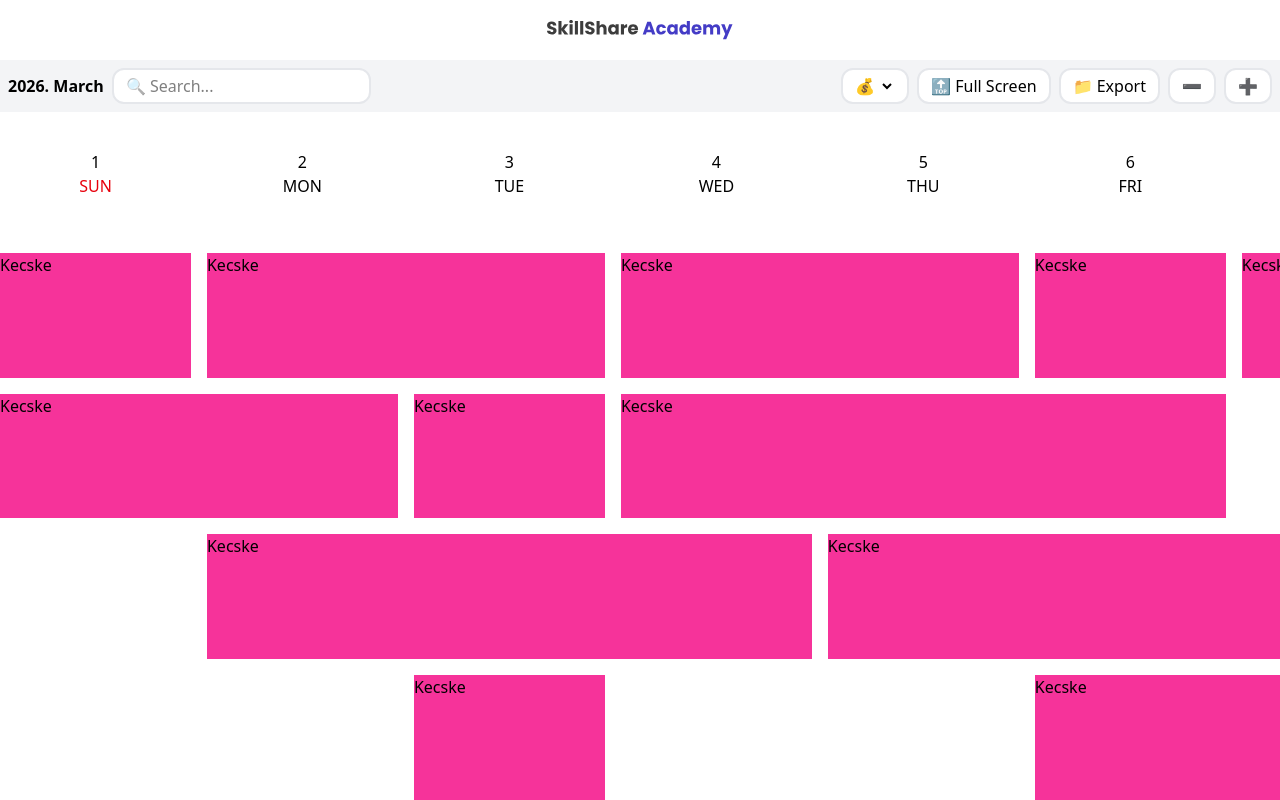
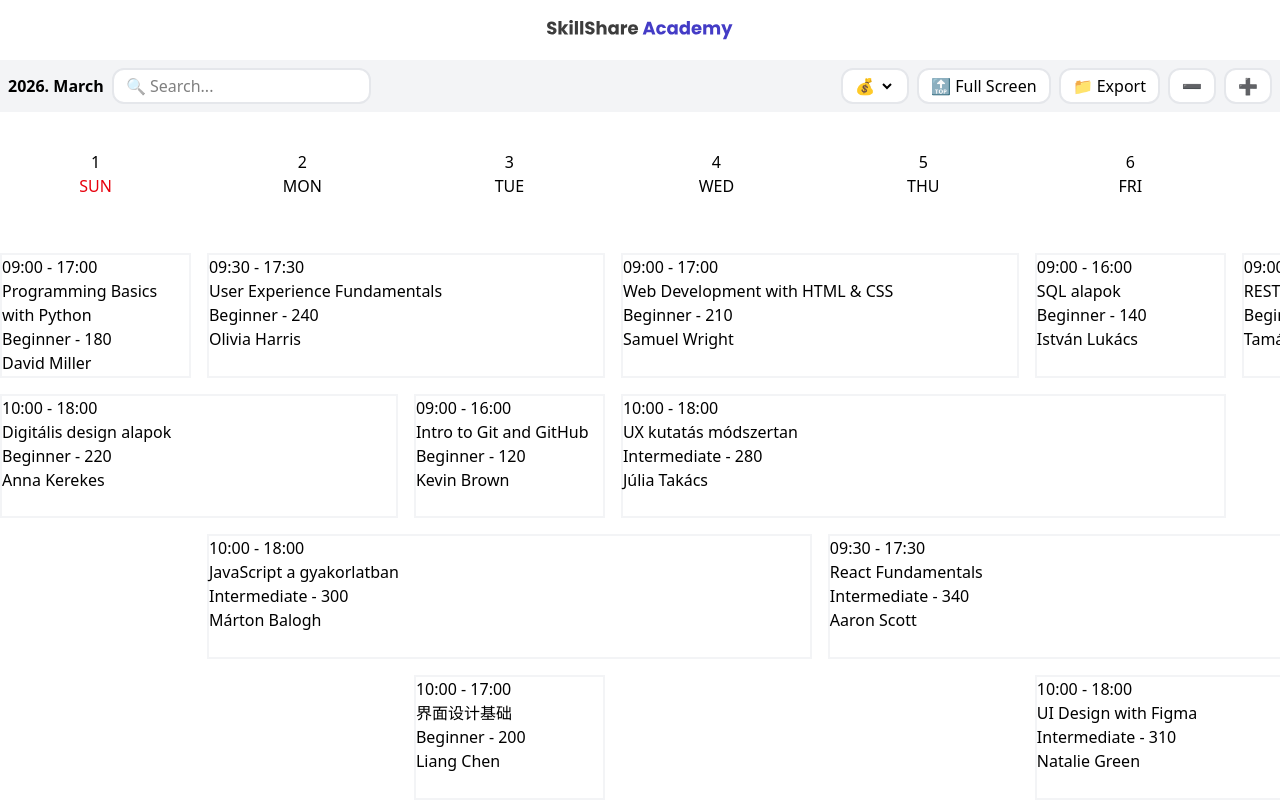
Before and after one commit to kiralysanyi/es2027-s17-r1-169, a React (Vite) app in the folder phase-2-src/: page / in a window 1280 px wide. Built offline with nearby package versions, Linux system fonts and the light colour scheme.

Commit message:
actually display data instead of "kecske"

```diff
--- a/phase-2-src/src/components/Course.jsx
+++ b/phase-2-src/src/components/Course.jsx
@@ -1,15 +1,29 @@
+import formatKlok from "../utils/formatKlok";
+
 /**
  * Course card to use in calendar
  * @param {Object} props - Component props
  * @param {Object} props.course - Course object
  * @returns {React.JSX.Element} Component
  */
-const Course = ({course}) => {
+const Course = ({ course }) => {
     const startDate = new Date(course["startDate"]);
     const endDate = new Date(course["endDate"]);
 
-    return <div style={{ gridRow: course.row + 1, gridColumnStart: startDate.getDate(), gridColumnEnd: endDate.getMonth() == 2 ? endDate.getDate() : 31}} className={`bg-pink-500`}>
-        <h1>Kecske</h1>
+    return <div style={{ gridRow: course.row + 1, gridColumnStart: startDate.getDate(), gridColumnEnd: endDate.getMonth() == 2 ? endDate.getDate() : 31 }} className={`bg-white border-2 border-gray-100 flex flex-col`}>
+        <span>
+            {formatKlok(startDate.getHours())}:{formatKlok(startDate.getMinutes())} - {formatKlok(endDate.getHours())}:{formatKlok(endDate.getMinutes())}
+        </span>
+        <span>
+            {course.courseName}
+        </span>
+        <span>
+            {course.difficulty} - {course.price}
+        </span>
+
+        <span>
+            {course.instructor}
+        </span>
     </div>
 }
 
--- /dev/null
+++ b/phase-2-src/src/utils/formatKlok.js
@@ -0,0 +1,9 @@
+/**
+ * Format clock values for example you have 9 minutes, this will format it to 09
+ * @param {*} val
+ */
+const formatKlok = (val) => {
+    return val < 10 ? "0" + val : val;
+}
+
+export default formatKlok
```
